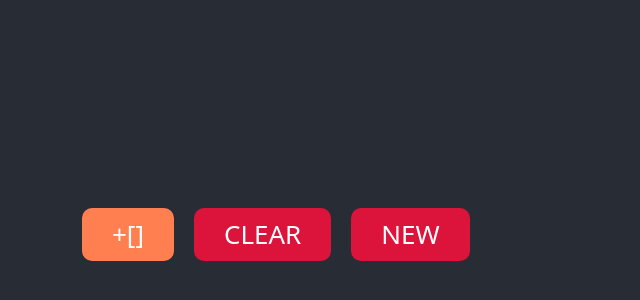
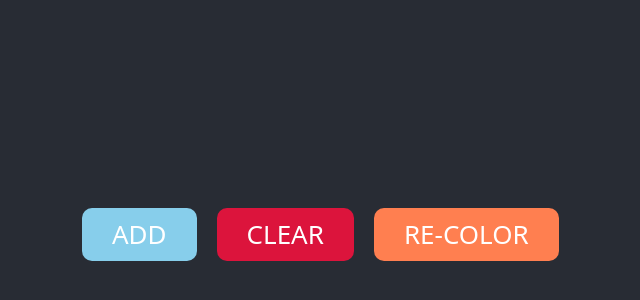
Before and after one commit to IngaGd/Didziapedziai, a React (Create React App) app in the folder r1/: page / in a window 1280 px wide. Shown: the part 186-486 px from the top of the page, without its empty margins (216-856 px from the left). Built offline with nearby package versions, Linux system fonts and the light colour scheme.

Commit message:
Uplift state buttons

```diff
--- a/r1/src/App.jsx
+++ b/r1/src/App.jsx
@@ -1,102 +1,37 @@
-import {useState} from 'react';
+
 import 'bootstrap/dist/css/bootstrap.min.css';
+import { useState } from 'react';
 import './App.scss';
-//import Sq from './Components/009/Sq';
-import randColor from './Functions/randColor';
-import { v4 as uuidv4 } from 'uuid';
+import AddButton from './Components/010/Buttons/AddButton';
+import ClearButton from './Components/010/Buttons/ClearButton';
+import ColorButton from './Components/010/Buttons/ColorButton';
+import Sq from './Components/010/Sq';
+
 
 
 function App() {
 
-    // const [sqColor, setSqColor] = useState('crimson');
-    // const [count, setCount] = useState(0);// 0 - reiksme nuo kurios pradedam
-
-    // const changeColor = () => {
-    //    // sqColor = 'skyblue'; negalima sitaip daryti, blogai baigsis :)
-    //    setSqColor('skyblue');//naujos reiksmes priskyrimas
-    // }
-
-    // const changeColor2 = () => {
-    //    setSqColor(c => 'crimson' === c ? 'skyblue' : 'crimson');//naujos reiksmes priskyrimas
-    // }
-
-    // const addOne = () => {
-    //     //setCount(count++); //mirstam is karto
-    //     //setCount(count+1);// negalima, bus ispejimas. cia reikismes redagavimas
-    //     //visa redagavima reikia daryti per callback, tiesioginiai neikeiciam
-    //     //darok per setCount - paimame sena reiksme ir priskiriame nauja:
-    //     //setCount(c => c + 1); jei rasytume 3 kartus, gautume zingsni kas +3
-    //     //setCount(c => c + 1);
-    //     setCount(c => c + 1);
-    // }
-
-    const [sq, setSq] = useState([]);
-
-    const addSq = () => {
-        //setSq(sq.push(1)) // labai blogas variantas, nes keiciame sq
-        setSq(s => [...s, {id: uuidv4(), color: randColor()}]) //nukopijuojam sena ir pridedam nauja el
-        //pagal unikalu identifikatoriu
-    }
-
-
-    const delSq = id => {
-        setSq(s => s.filter(s => s.id !== id));//trinimas pagal id
-    }
-
-    const cloneSq = id => {
-        const clone = sq.find(s => s.id === id);
-
-        setSq(s => [...s, {...clone, id: uuidv4()}]) //pridedam clona, kuriame overridiname id
-    }
-
-    const clearSq = () => {
-        setSq([]);//kadangi needitinam, tai idedame be callback, clearinant idedam tuscia masyva
-    }
-
-    //grazinam nauja objekta, paimam pries tai buvusias obj savybes
-    const changeColors = () => {
-        setSq(s => s.map(s => ({...s, color: randColor()} )));
-    }
+    const [sq, setSq] = useState([]); //upliftintas state'as
 
     return (
         <div className="App">
             <header className="App-header">
-{/*
+
                 <div className="sq-bin">
-                <div className="sq" style={{backgroundColor: sqColor}}></div>
-                <div className="sq">
-                    {count}
-                </div>
-            </div>
-            <button className="blue" onClick={changeColor}>Make blue</button>
-            <button className="blue" onClick={changeColor2}>Change</button>
-            <button className="red" style={{backgroundColor: 'crimson'}} onClick={addOne}>+1</button>          */}
-            <div className="sq-bin">
-            {/* {
-                sq.map((s, i) => <Sq key={i} s={s} i={i}/>)
-            } */}
-
                     {
-                sq.map((s, i) =>
-                <div key={i} className="sq  spin" style={{
-                    backgroundColor: s.color +'70',
-                    borderColor: s.color
-                }}>
-                    <div className="spin-back">
-                        <button className='small red' onClick={() => delSq(s.id)}>del</button>
-                        <button className='small blue' onClick={() => cloneSq(s.id)}>clone</button>
-                    </div>
-                </div>
-            )}
+                        sq.map((s, i) => <Sq key={i} s={s} i={i} setSq={setSq} />)
+                    }
                 </div>
                 <div className="sq-bin">
-                <button className="coral" onClick={addSq}>+[]</button>
-                <button className="red" onClick={clearSq}>clear</button>
-                <button className="red" onClick={changeColors}>new</button>
+                    <AddButton setSq={setSq} classes='blue'/>
+                    <ClearButton setSq={setSq} classes="red"/>
+                    <ColorButton setSq={setSq} classes="coral" />
                 </div>
+
             </header>
         </div>
     );
+
 }
 
 export default App;
--- /dev/null
+++ b/r1/src/Components/010/Buttons/AddButton.jsx
@@ -0,0 +1,18 @@
+import { v4 as uuidv4 } from 'uuid';
+import randColor from '../../../Functions/randColor';
+
+function AddButton({classes, setSq}) {
+
+    const clickHandler = () => {
+        setSq(s => [...s, {
+            id: uuidv4(),
+            color: randColor(),
+            }]);
+    }
+
+    return (
+        <button className={classes} onClick={clickHandler}>Add</button>
+    );
+}
+
+export default AddButton;
--- /dev/null
+++ b/r1/src/Components/010/Buttons/ClearButton.jsx
@@ -0,0 +1,12 @@
+function ClearButton({classes, setSq}) {
+
+    const clickHandler = () => {
+        setSq([]);
+    }
+
+    return (
+        <button className={classes} onClick={clickHandler}>Clear</button>
+    );
+}
+
+export default ClearButton;
--- /dev/null
+++ b/r1/src/Components/010/Buttons/CloneButton.jsx
@@ -0,0 +1,13 @@
+import { v4 as uuidv4 } from 'uuid';
+function CloneButton({classes, sq, setSq}) {
+
+    const clickHandler = () => {
+        setSq(s => [...s, {...sq, id: uuidv4()}]);
+    }
+
+    return (
+        <button className={classes} onClick={clickHandler}>clone</button>
+    )
+}
+
+export default CloneButton;
--- /dev/null
+++ b/r1/src/Components/010/Buttons/ColorButton.jsx
@@ -0,0 +1,13 @@
+import randColor from '../../../Functions/randColor';
+function ColorButton({classes, setSq}) {
+
+    const clickHandler = () => {
+        setSq(s => s.map(s => ({...s, color: randColor()})));
+    }
+
+    return (
+        <button className={classes} onClick={clickHandler}>Re-Color</button>
+    );
+}
+
+export default ColorButton;
--- /dev/null
+++ b/r1/src/Components/010/Buttons/DelButton.jsx
@@ -0,0 +1,12 @@
+function DelButton({classes, sq, setSq}) {
+
+    const clickHandler = () => {
+        setSq(s => s.filter(s => s.id !== sq.id));
+    }
+
+    return (
+        <button className={classes} onClick={clickHandler}>del</button>
+    )
+}
+
+export default DelButton;
--- /dev/null
+++ b/r1/src/Components/010/Buttons/SpinButton.jsx
@@ -0,0 +1,12 @@
+function SpinButton({classes, sq, setSq}) {
+
+    const clickHandler = () => {
+        setSq(s => s.filter(s => s.id !== sq.id));
+    }
+
+    return (
+        <button className={classes} onClick={clickHandler}>del</button>
+    )
+}
+
+export default SpinButton;
--- /dev/null
+++ b/r1/src/Components/010/Sq.jsx
@@ -0,0 +1,20 @@
+import CloneButton from "./Buttons/CloneButton";
+import DelButton from "./Buttons/DelButton";
+import SpinButton from "./Buttons/SpinButton";
+
+function Sq({s, i, setSq}) {
+    return (
+        <div className={"sq" + (s.spin ? 'spin' : '')} style={{
+            backgroundColor:s.color + '70',
+            borderColor: s.color,
+            }}>
+                <DelButton classes='red small' sq={s} setSq={setSq}/>
+                <CloneButton classes="small" sq={s} setSq={setSq}/>
+                {i}
+        </div>
+    )
+}
+
+export default Sq;
+
+                // <SpinButton classes="blue small" />
```
Also changed, not shown: r1/src/009.jsx (added, +102 -0 lines), r1/src/Components/010/Buttons.jsx (added, +11 -0 lines), r1/src/Components/010/Count.jsx (added, +18 -0 lines), r1/src/Components/010/Show.jsx (added, +9 -0 lines). Lines whose indentation alone changed are shown as unchanged.
